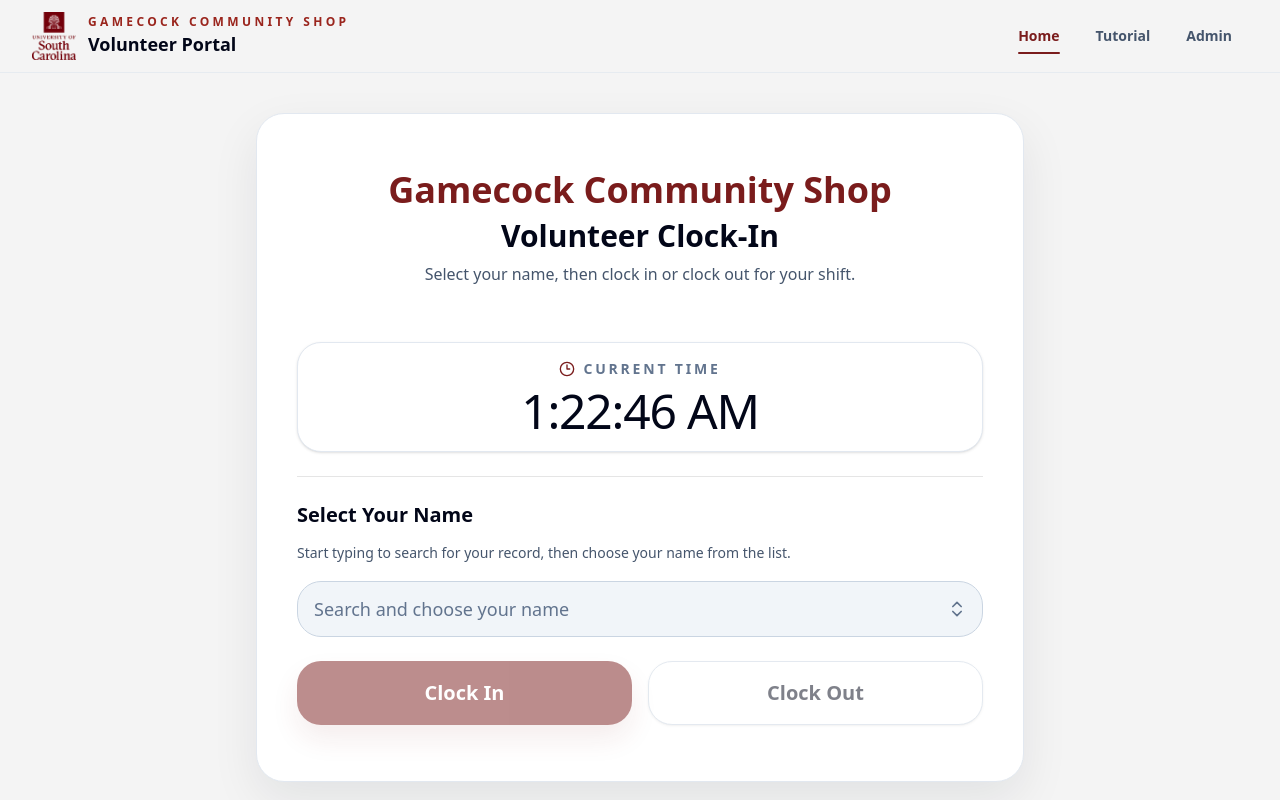
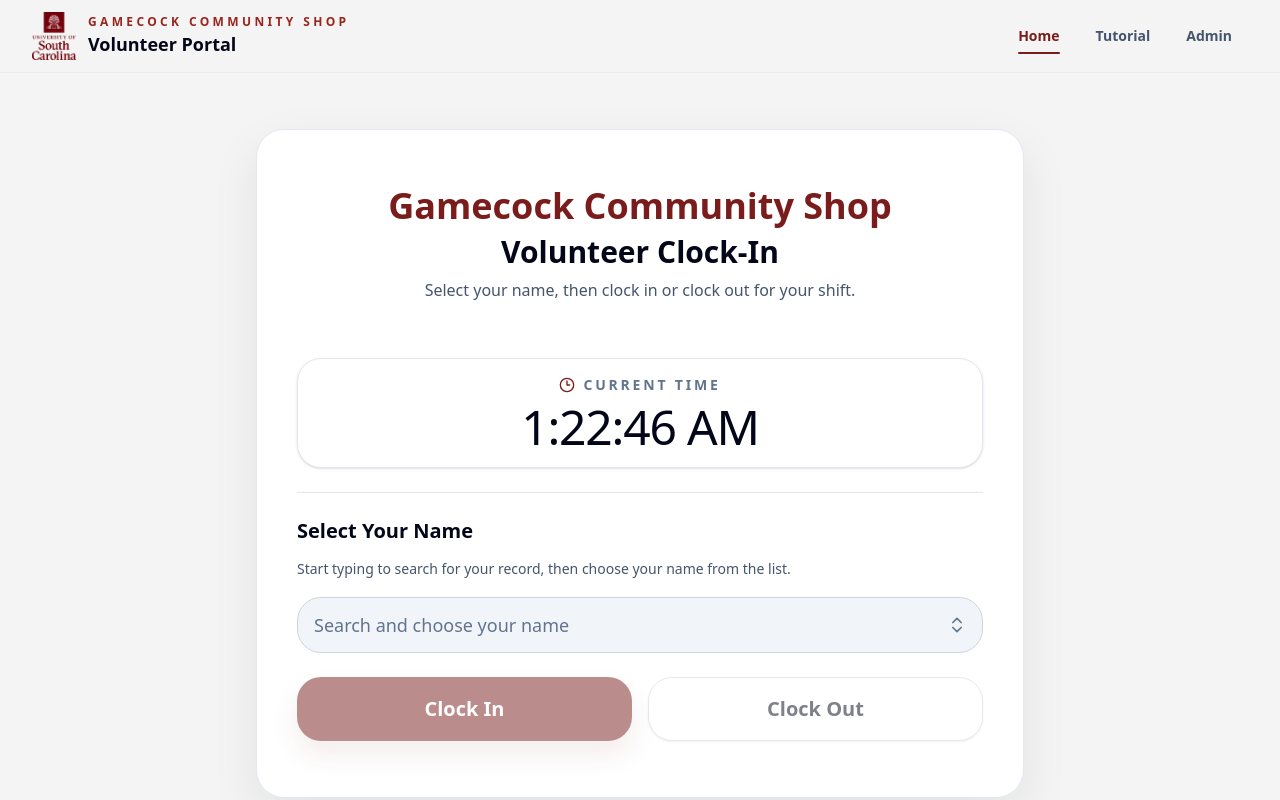
Before and after one commit to ktp-usc/gamecock-community, a Next.js app: page / in a window 1280 px wide. Shown: the top 800 px of the page. Built offline with nearby package versions, Linux system fonts and the light colour scheme; no server answers; the database is empty.

Commit message:
KAN-27 adjust top padding of card on home page to match other pages

```diff
--- a/app/page.tsx
+++ b/app/page.tsx
@@ -211,7 +211,7 @@
   }
 
   return (
-    <main className="bg-[#f4f4f4] px-4 py-8 sm:px-6 sm:py-10">
+    <main className="bg-[#f4f4f4] px-4 py-10 sm:px-6 sm:py-14">
       <Card className="mx-auto w-full max-w-3xl overflow-hidden rounded-[28px] border-slate-200 bg-white text-center shadow-[0_18px_48px_rgba(15,23,42,0.08)]">
         <CardHeader className="items-center gap-2 px-6 pt-7 sm:px-10 sm:pt-8">
           <CardTitle className="text-3xl text-[#7a1c1c] sm:text-4xl">
```
